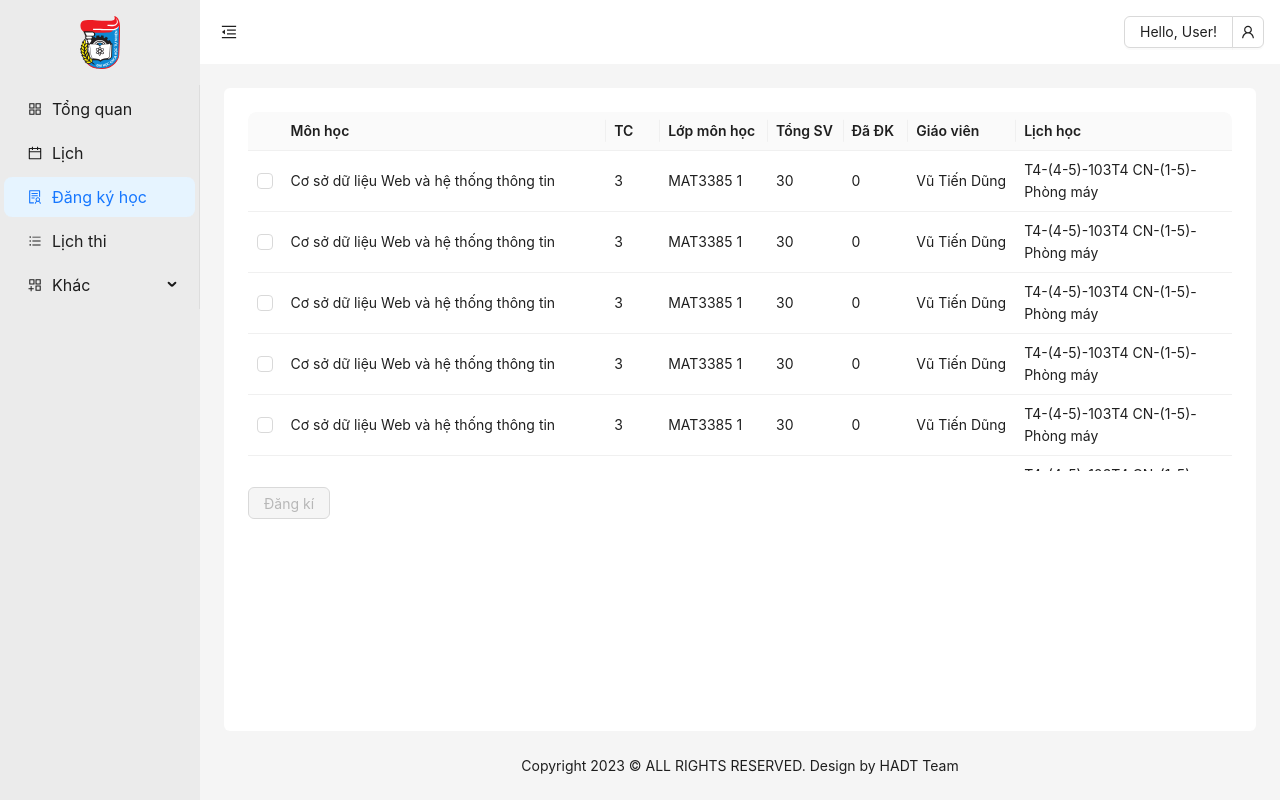
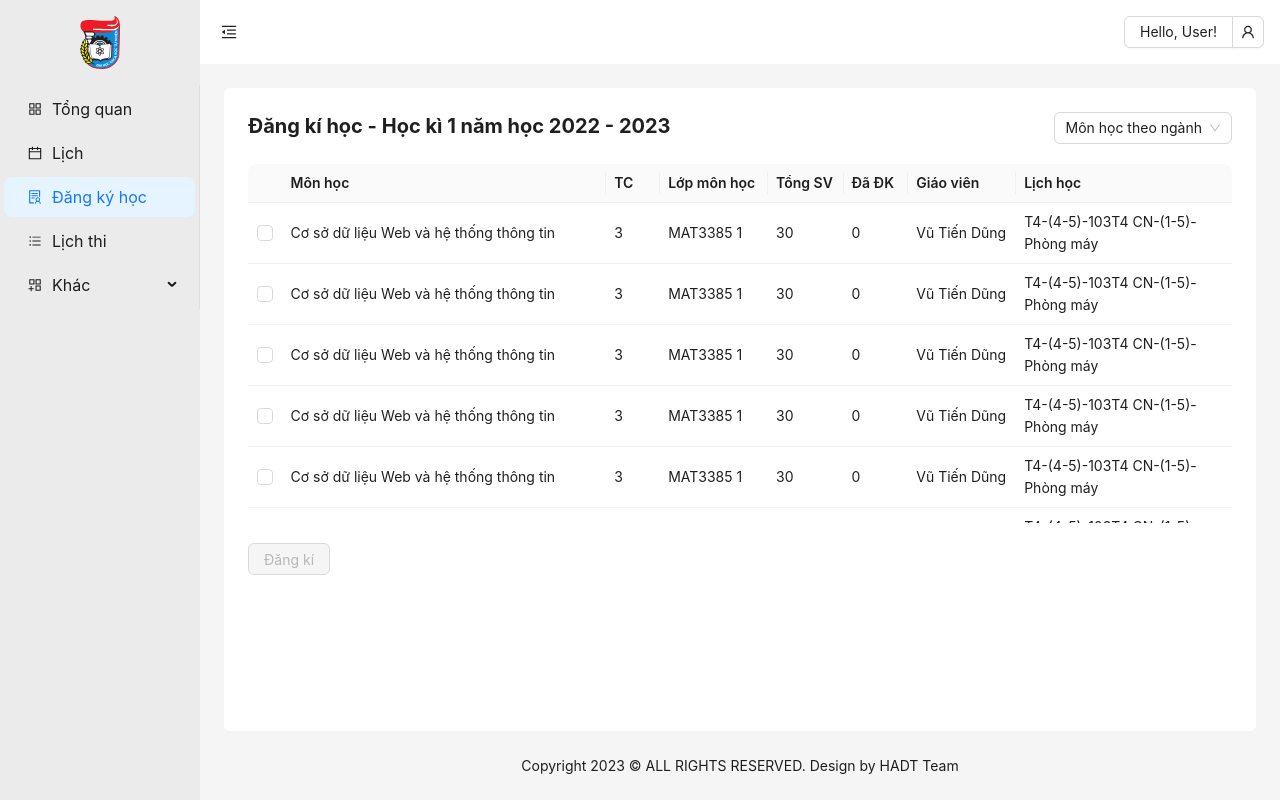
Before and after one commit to Harito97/UniManager, a React (Vite) app in the folder frontend/: page /student/register in a window 1280 px wide. Built offline with nearby package versions, Linux system fonts and the light colour scheme; sample sign-in values are in the browser's storage; the HTML template or start-up script is replaced by a standard one.

Commit message:
Select Table

```diff
--- a/frontend/src/components/LandingPage/LoginPopup/Login.jsx
+++ b/frontend/src/components/LandingPage/LoginPopup/Login.jsx
@@ -27,9 +27,9 @@ const Login = ({ handleForgot }) => {
 
   // Để test đã, sẽ sửa sau :>>
   const onFinish = (values) => {
-    // localStorage.setItem("token", "testtoken");
-    // window.location.replace("/student");
-    console.log(values);
+    localStorage.setItem("token", "testtoken");
+    window.location.replace("/student");
+    // console.log(values);
   };
 
   useEffect(() => {
--- a/frontend/src/components/Student/Register.jsx
+++ b/frontend/src/components/Student/Register.jsx
@@ -1,8 +1,8 @@
 import React, { useState } from "react";
-import { Button, Table } from "antd";
+import { Button, Table, Select } from "antd";
 
 const columns = [
-  { title: "Môn học", dataIndex: "ten_hp", width: 300},
+  { title: "Môn học", dataIndex: "ten_hp", width: 300 },
   { title: "TC", dataIndex: "so_tin", width: 50 },
   { title: "Lớp môn học", dataIndex: "ma_hp_lop", width: 100 }, // ma_hp + " " + ma_lop
   { title: "Tổng SV", dataIndex: "so_sv", width: 70 },
@@ -11,10 +11,10 @@ const columns = [
   { title: "Lịch học", dataIndex: "lich_hoc", width: 200 },
 ];
 
-// Data mẫu
-const data = [];
-for (let i = 0; i < 100; i++) {
-  data.push({
+// Data mẫu môn học theo ngành
+const data_major = [];
+for (let i = 100; i < 200; i++) {
+  data_major.push({
     key: i, //Lấy là mã lịch học theo database
     ten_hp: "Cơ sở dữ liệu Web và hệ thống thông tin",
     ma_hp_lop: "MAT3385 1",
@@ -26,7 +26,23 @@ for (let i = 0; i < 100; i++) {
   });
 }
 
+// Data mẫu toàn trường
+const data = [];
+for (let i = 1; i <= 100; i++) {
+  data.push({
+    key: i, //Lấy là mã lịch học theo database
+    ten_hp: "Triết học Marx-Lenin",
+    ma_hp_lop: "PHI1006 " + i,
+    so_tin: 3,
+    so_sv: 30,
+    da_dk: 0,
+    ten_gv: "",
+    lich_hoc: "T4-(3-5)-103T4",
+  });
+}
+
 const Register = () => {
+  const [showAllCourses, setShowAllCourses] = useState(false);
   const [selectedRowKeys, setSelectedRowKeys] = useState([]);
   const [loading, setLoading] = useState(false);
   const start = () => {
@@ -36,6 +52,15 @@ const Register = () => {
       setSelectedRowKeys([]);
       setLoading(false);
     }, 1000);
+  };
+  const onTableChange = (value) => {
+    if (value === 1) {
+      setShowAllCourses(false);
+      console.log(1);
+    } else {
+      setShowAllCourses(true);
+      console.log(2);
+    }
   };
   const onSelectChange = (newSelectedRowKeys) => {
     console.log("selectedRowKeys changed: ", newSelectedRowKeys);
@@ -47,9 +72,25 @@ const Register = () => {
     hideSelectAll: true,
   };
   const hasSelected = selectedRowKeys.length > 0;
+
   return (
     <>
-      <div>
+      <div className="flex flex-col gap-5">
+        <div className="flex flex-col justify-between sm:flex-row">
+          <h1 className="text-xl font-bold">
+            Đăng kí học - Học kì 1 năm học 2022 - 2023
+          </h1>
+          <Select
+            defaultValue={1}
+            options={[
+              { value: 1, label: "Môn học theo ngành" },
+              { value: 2, label: "Môn học toàn trường" },
+            ]}
+            onChange={onTableChange}
+          ></Select>
+        </div>
+        {showAllCourses ? (
+          //Môn học toàn trường
           <Table
             rowSelection={rowSelection}
             columns={columns}
@@ -58,11 +99,18 @@ const Register = () => {
             pagination={false}
             size="small"
           />
-        <div
-          style={{
-            marginTop: 16,
-          }}
-        >
+        ) : (
+          // Môn học theo ngành
+          <Table
+            rowSelection={rowSelection}
+            columns={columns}
+            dataSource={data_major}
+            scroll={{ y: 320 }}
+            pagination={false}
+            size="small"
+          />
+        )}
+        <div>
           <Button
             type="primary"
             onClick={start}
```
Lines whose indentation alone changed are shown as unchanged.
